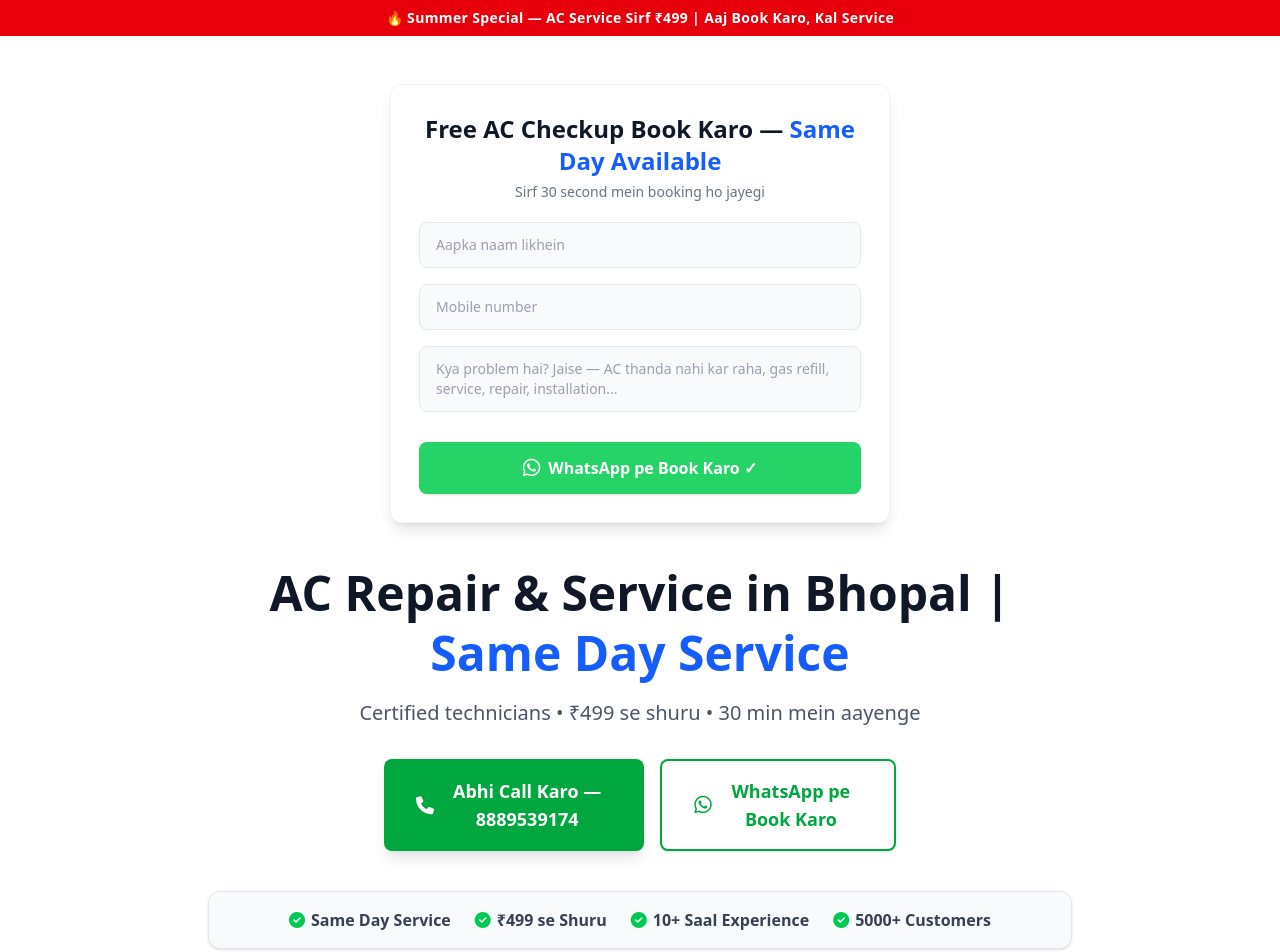
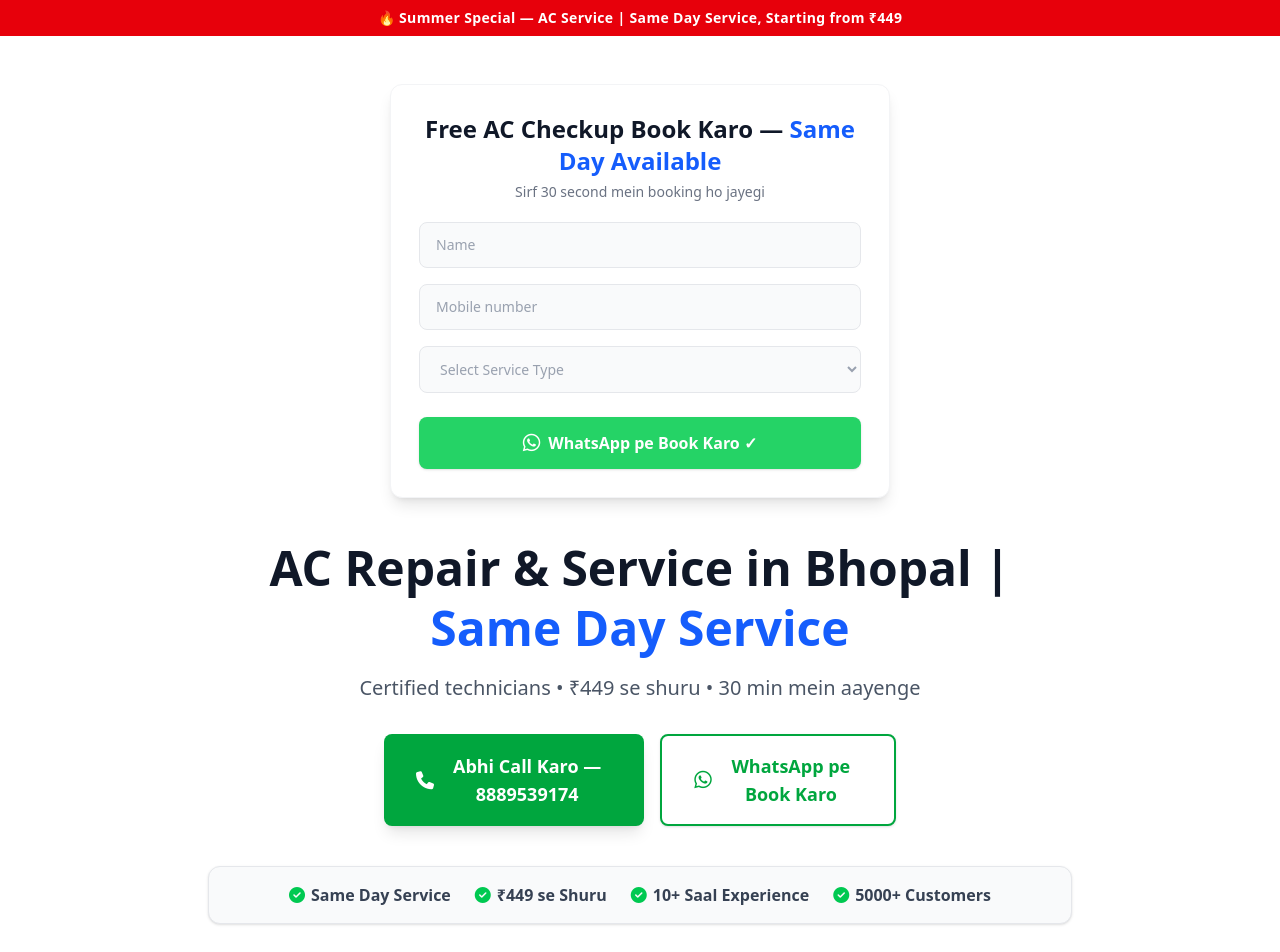
Before and after one commit to balramjhapate/gautam-electricals, a Next.js app: page /landing in a window 1280 px wide. Shown: the top 952 px of the page. Built offline with nearby package versions, Linux system fonts and the light colour scheme.

Commit message:
Update landing page form options and prices

```diff
--- a/src/app/landing/page.jsx
+++ b/src/app/landing/page.jsx
@@ -3,8 +3,8 @@ import Image from 'next/image';
 import LandingForm from '../../components/LandingForm';
 
 export const metadata = {
-    title: "AC Repair Bhopal | Same Day Service ₹499 | Call 8889539174",
-    description: "AC kharab ho gayi? Bhopal mein same day AC repair service ₹499 se. Gas refill ₹999. 30 min mein technician. Call ya WhatsApp: 8889539174",
+    title: "AC Repair Bhopal | Same Day Service ₹449 | Call 8889539174",
+    description: "AC kharab ho gayi? Bhopal mein same day AC repair service ₹449 se. Gas refill ₹999. 30 min mein technician. Call ya WhatsApp: 8889539174",
     alternates: {
         canonical: "https://ac-service-bhopal-indore.vercel.app/landing",
     },
@@ -19,7 +19,7 @@ export default function LandingPage() {
         <div className="bg-white min-h-screen font-sans pb-20 md:pb-0">
             {/* TOP BAR (red background) */}
             <div className="bg-red-600 text-white text-center py-2 px-4 text-sm font-bold tracking-wide">
-                🔥 Summer Special — AC Service Sirf ₹499 | Aaj Book Karo, Kal Service
+                🔥 Summer Special — AC Service | Same Day Service, Starting from ₹449
             </div>
 
             {/* HERO SECTION */}
@@ -30,7 +30,7 @@ export default function LandingPage() {
                     AC Repair & Service in Bhopal | <span className="text-blue-600">Same Day Service</span>
                 </h1>
                 <p className="text-lg md:text-xl text-gray-600 mb-8 font-medium">
-                    Certified technicians • ₹499 se shuru • 30 min mein aayenge
+                    Certified technicians • ₹449 se shuru • 30 min mein aayenge
                 </p>
 
                 <div className="flex flex-col sm:flex-row justify-center gap-4 mb-10 w-full max-w-lg mx-auto">
@@ -53,7 +53,7 @@ export default function LandingPage() {
                 {/* Trust Badges */}
                 <div className="flex flex-wrap justify-center gap-x-6 gap-y-3 text-sm md:text-base font-semibold text-gray-700 bg-gray-50 py-4 px-2 rounded-xl border border-gray-200 shadow-sm">
                     <span className="flex items-center gap-1.5"><i className="fa-solid fa-circle-check text-green-500"></i> Same Day Service</span>
-                    <span className="flex items-center gap-1.5"><i className="fa-solid fa-circle-check text-green-500"></i> ₹499 se Shuru</span>
+                    <span className="flex items-center gap-1.5"><i className="fa-solid fa-circle-check text-green-500"></i> ₹449 se Shuru</span>
                     <span className="flex items-center gap-1.5"><i className="fa-solid fa-circle-check text-green-500"></i> 10+ Saal Experience</span>
                     <span className="flex items-center gap-1.5"><i className="fa-solid fa-circle-check text-green-500"></i> 5000+ Customers</span>
                 </div>
@@ -67,7 +67,7 @@ export default function LandingPage() {
                         {/* Box 1 */}
                         <div className="bg-white p-6 rounded-xl shadow-md border border-gray-100 text-center hover:shadow-lg transition-shadow">
                             <h3 className="text-xl font-bold text-gray-800 mb-2">AC Basic Service</h3>
-                            <div className="text-4xl font-extrabold text-blue-600 mb-4">₹499</div>
+                            <div className="text-4xl font-extrabold text-blue-600 mb-4">₹449</div>
                             <ul className="text-sm text-gray-600 mb-6 space-y-2 text-left">
                                 <li><i className="fa-solid fa-check text-green-500 mr-2"></i>Filter cleaning</li>
                                 <li><i className="fa-solid fa-check text-green-500 mr-2"></i>Water wash</li>
--- a/src/components/LandingForm.jsx
+++ b/src/components/LandingForm.jsx
@@ -41,7 +41,7 @@ export default function LandingForm() {
                         type="text"
                         value={formData.name}
                         onChange={(e) => update('name', e.target.value)}
-                        placeholder="Aapka naam likhein"
+                        placeholder="Name"
                         className="w-full px-4 py-3 bg-gray-50 border border-gray-200 rounded-lg text-sm text-gray-900 placeholder:text-gray-400 focus:bg-white focus:outline-none focus:border-blue-500 transition-all"
                         required
                     />
@@ -57,13 +57,22 @@ export default function LandingForm() {
                     />
                 </div>
                 <div>
-                    <textarea
-                        rows="2"
+                    <select
                         value={formData.problem}
                         onChange={(e) => update('problem', e.target.value)}
-                        placeholder="Kya problem hai? Jaise — AC thanda nahi kar raha, gas refill, service, repair, installation..."
-                        className="w-full px-4 py-3 bg-gray-50 border border-gray-200 rounded-lg text-sm text-gray-900 placeholder:text-gray-400 focus:bg-white focus:outline-none focus:border-blue-500 transition-all resize-none"
-                    ></textarea>
+                        className={`w-full px-4 py-3 bg-gray-50 border border-gray-200 rounded-lg text-sm transition-all focus:bg-white focus:outline-none focus:border-blue-500 ${!formData.problem ? 'text-gray-400' : 'text-gray-900'}`}
+                        required
+                    >
+                        <option value="" disabled hidden>Select Service Type</option>
+                        <option value="AC Service" className="text-gray-900">AC Service</option>
+                        <option value="AC Repair" className="text-gray-900">AC Repair</option>
+                        <option value="Washing Machine Service" className="text-gray-900">Washing Machine Service</option>
+                        <option value="Washing Machine Repair" className="text-gray-900">Washing Machine Repair</option>
+                        <option value="Microwave Repair" className="text-gray-900">Microwave Repair</option>
+                        <option value="Fridge Repair" className="text-gray-900">Fridge Repair</option>
+                        <option value="Geyser Repair" className="text-gray-900">Geyser Repair</option>
+                        <option value="Chimney Repair" className="text-gray-900">Chimney Repair</option>
+                    </select>
                 </div>
                 <div className="pt-2">
                     <button
```
